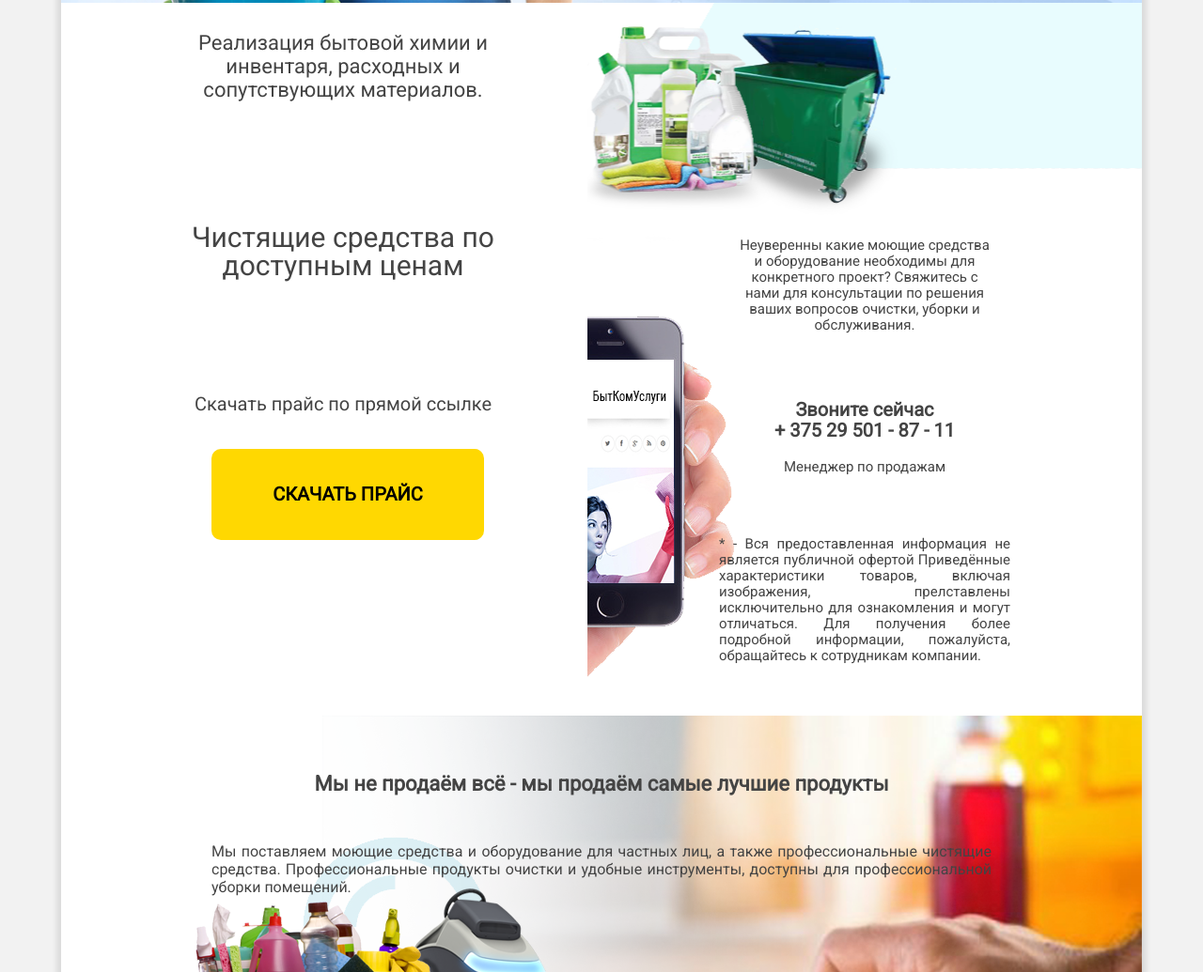
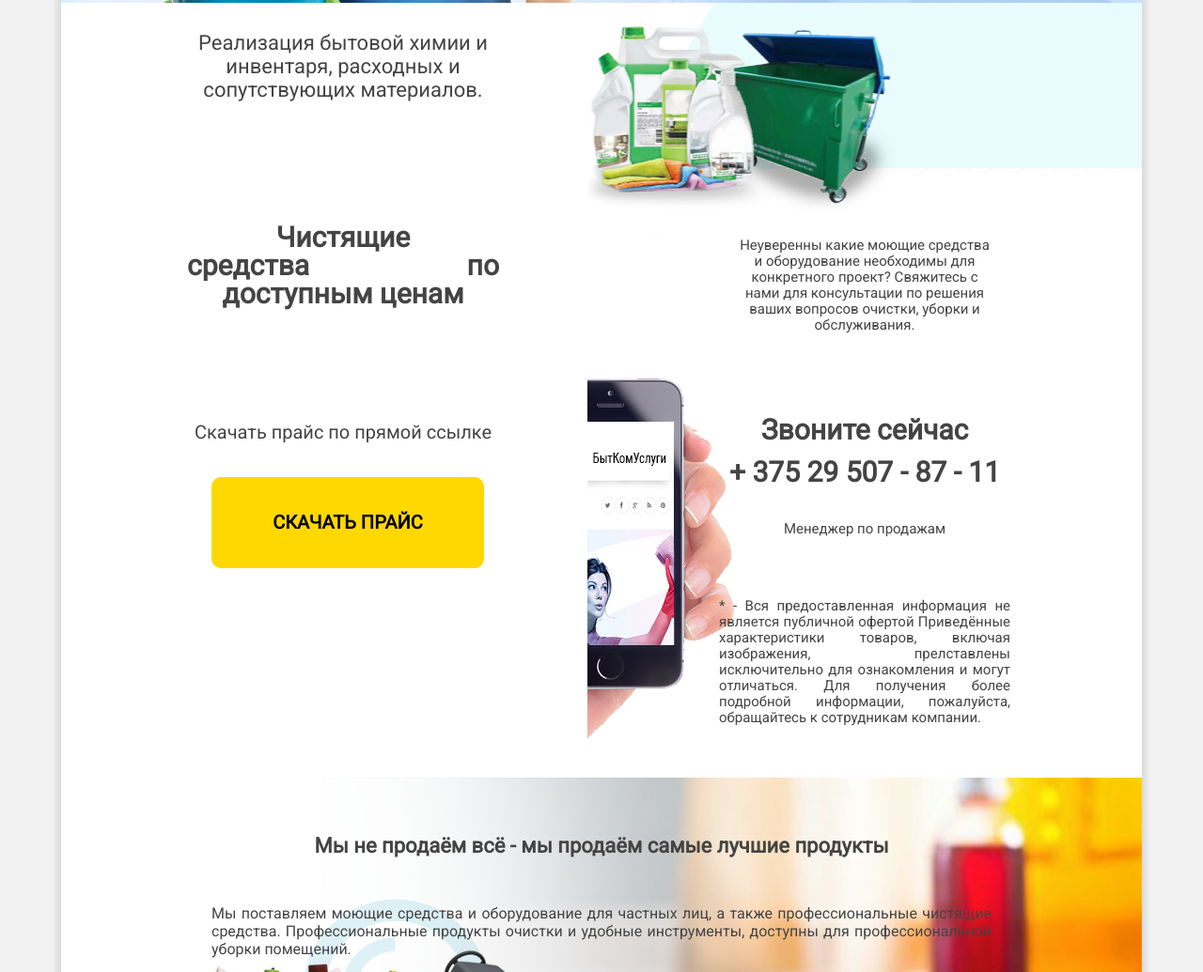
Before and after one commit to GlebHihoho/cleaning.company, a website: page docs/index.html in a window 1280 px wide. Shown: the part 1786-2821 px from the top of the page at 94% size. Drawn offline with nearby package versions, Linux system fonts and the light colour scheme; files that its build step writes are made by us from their sources.

Commit message:
Исправил текст

```diff
--- a/docs/css/style.css
+++ b/docs/css/style.css
@@ -354,7 +354,20 @@ a img {
     .other__slogan {
         margin-bottom: 100px;
         font-size: 30px;
-        line-height: 30px
+        line-height: 30px;
+        font-weight: 700
+    }
+}
+.other__slogan-left {}
+@media (min-width: 1200px) {
+    .other__slogan-left {
+        padding-right: 120px
+    }
+}
+.other__slogan-right {}
+@media (min-width: 1200px) {
+    .other__slogan-right {
+        padding-left: 40px
     }
 }
 .other__btn-text {
@@ -435,8 +448,8 @@ a img {
 }
 @media (min-width: 768px) {
     .other__contact-slogan {
-        font-size: 20px;
-        line-height: 22px
+        font-size: 30px;
+        line-height: 45px
     }
 }
 .other__contact-footer {}
--- a/docs/index.html
+++ b/docs/index.html
@@ -178,7 +178,10 @@
       <div class="other__header">
         <div class="other__price">
           <h2 class="other__h2-price">Реализация бытовой химии и инвентаря, расходных и сопутствующих материалов.</h2>
-          <p class="other__slogan">Чистящие средства по доступным ценам</p>
+          <p class="other__slogan">
+            <span class="other__slogan-left">Чистящие средства</span>
+            <span class="other__slogan-right">по доступным ценам</span>
+          </p>
 
           <div class="other__btn-block">
             <p class="other__btn-text">Скачать прайс по прямой ссылке</p>
@@ -195,7 +198,7 @@
 
           <p class="other__contact-slogan">
             Звоните сейчас <br>
-            + 375 29 501 - 87 - 11
+            + 375 29 507 - 87 - 11
           </p>
           <span class="onter__contact-span">Менеджер по продажам</span>
 
--- a/postcss/blocks/other-information.css
+++ b/postcss/blocks/other-information.css
@@ -56,6 +56,20 @@
     margin-bottom: 100px;
     font-size: 30px;
     line-height: 30px;
+
+    font-weight: 700;
+  }
+}
+
+.other__slogan-left {
+  @media (min-width: 1200px) {
+    padding-right: 120px;
+  }
+}
+
+.other__slogan-right {
+  @media (min-width: 1200px) {
+    padding-left: 40px;
   }
 }
 
@@ -144,8 +158,8 @@
   font-weight: 700;
 
   @media (min-width: 768px) {
-    font-size: 20px;
-    line-height: 22px;
+    font-size: 30px;
+    line-height: 45px;
   }
 }
 
```
Also changed, not shown: index.html (+5 -2 lines), docs/css/style.min.css.
